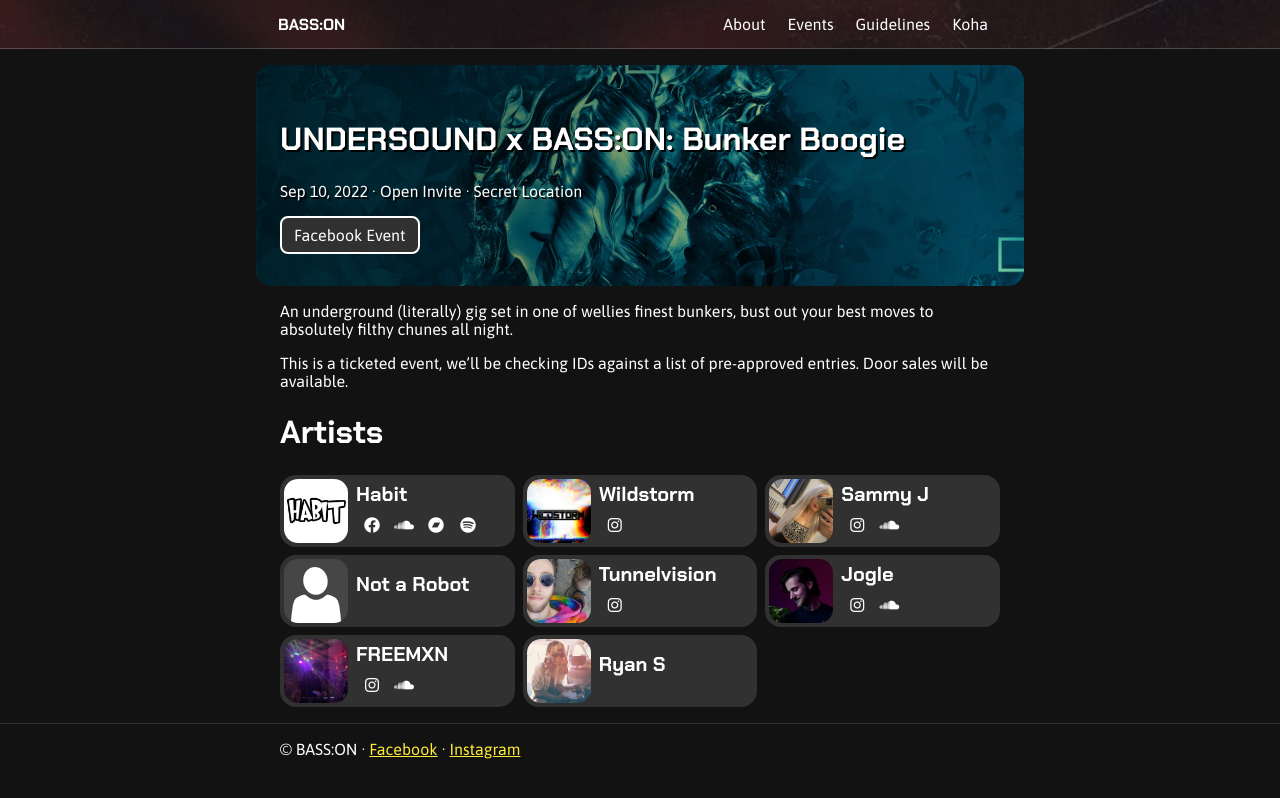
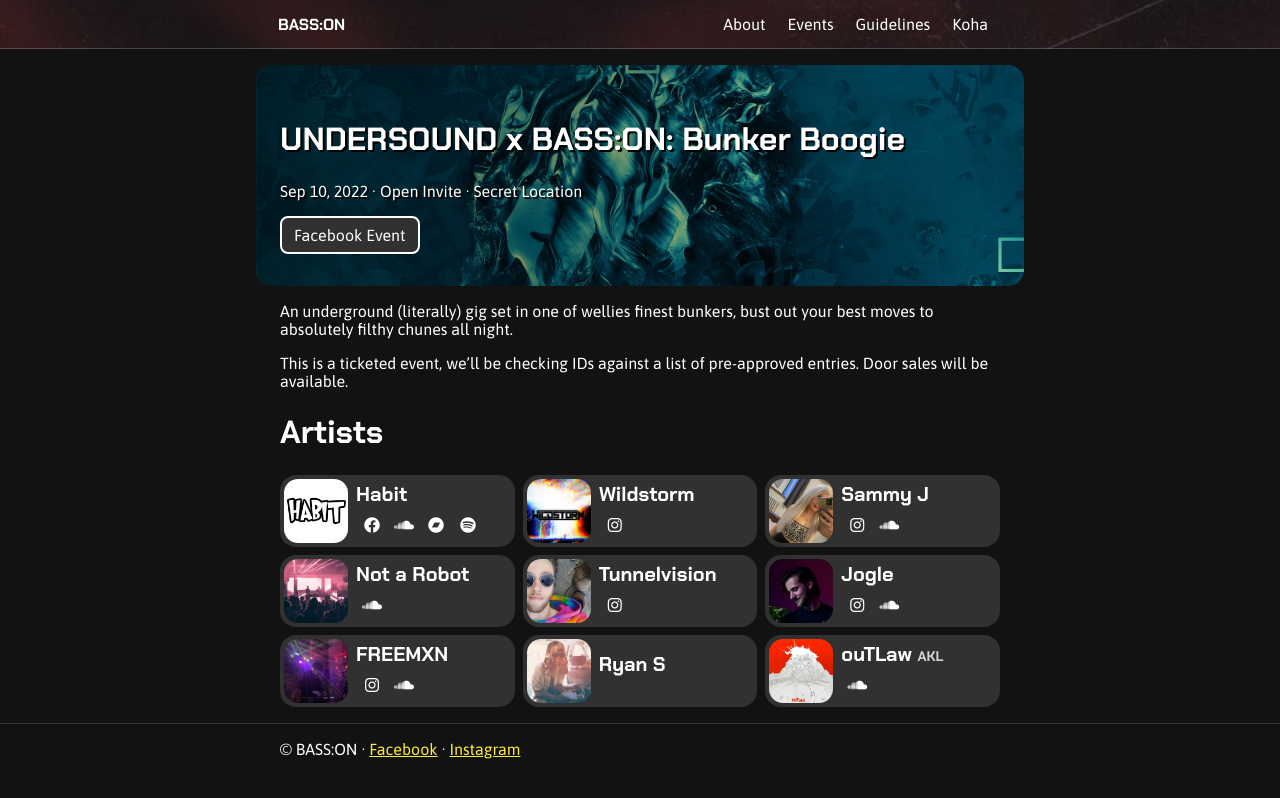
Before and after one commit to itisrazza/bass.on, a Jekyll site: the page built from _events/2022-undersound-bunker-boogie.md, in a window 1280 px wide. Shown: the top 798 px of the page. Built offline with Jekyll 4.4.1, drawn with Linux system fonts in a browser that asks for light colours; nearby versions of some CDN libraries.

Commit message:
Add Lawrie to the Bunker Boogie

```diff
--- a/_events/2022-undersound-bunker-boogie.md
+++ b/_events/2022-undersound-bunker-boogie.md
@@ -20,6 +20,7 @@ artists:
   - jogle
   - freemxn
   - ryan_s
+  - outlaw
 ---
 
 An underground (literally) gig set in one of wellies finest bunkers, bust out your best moves to absolutely filthy chunes all night.
--- a/_layouts/event.html
+++ b/_layouts/event.html
@@ -38,7 +38,12 @@ layout: default
 						<img src="{{ image_url }}" alt="" width="64" height="64">
 					</div>
 					<div class="artist-info">
-						<div class="artist-stage-name">{{artist_data.stage_name}}</div>
+						<div class="artist-stage-name">
+							{{artist_data.stage_name}}
+							{% if artist_data.tour %}
+								<span class="artist-tour">{{ artist_data.tour }}</span>
+							{% endif %}
+						</div>
 						<div class="artist-links">
 							{% if artist_data.facebook %}<a href="{{artist_data.facebook}}" href="_blank"><i class="fa-brands fa-facebook"></i></a>{% endif %}
 							{% if artist_data.instagram %}<a href="{{artist_data.instagram}}" href="_blank"><i class="fa-brands fa-instagram"></i></a>{% endif %}
--- a/_sass/basson/_events.scss
+++ b/_sass/basson/_events.scss
@@ -69,6 +69,11 @@
 			font-family: $head-font-family;
 			font-size: 20px;
 			font-weight: bold;
+
+			.artist-tour {
+				font-size: 14px;
+				opacity: 0.8;
+			}
 		}
 
 		.artist-name {
```
Also changed, not shown: _data/artists.yml (+6 -6 lines), static/artists/isaac_irvine.jpg (added), static/artists/not_a_robot.jpg, static/artists/outlaw.jpg (added), static/artists/outlaw_alt.jpg (added).
